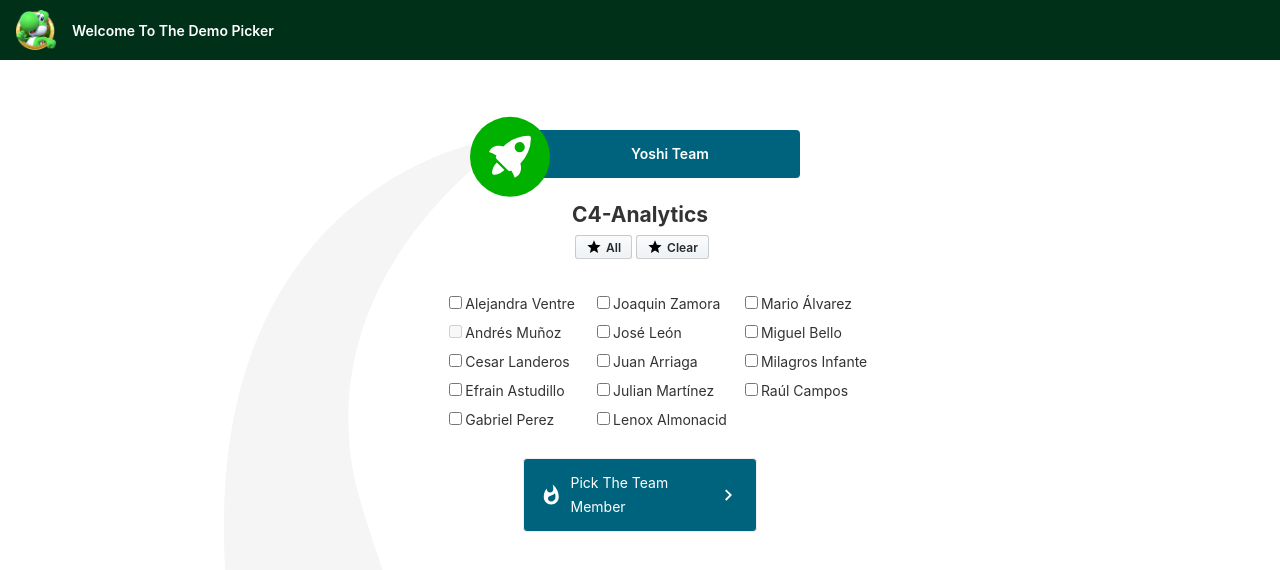
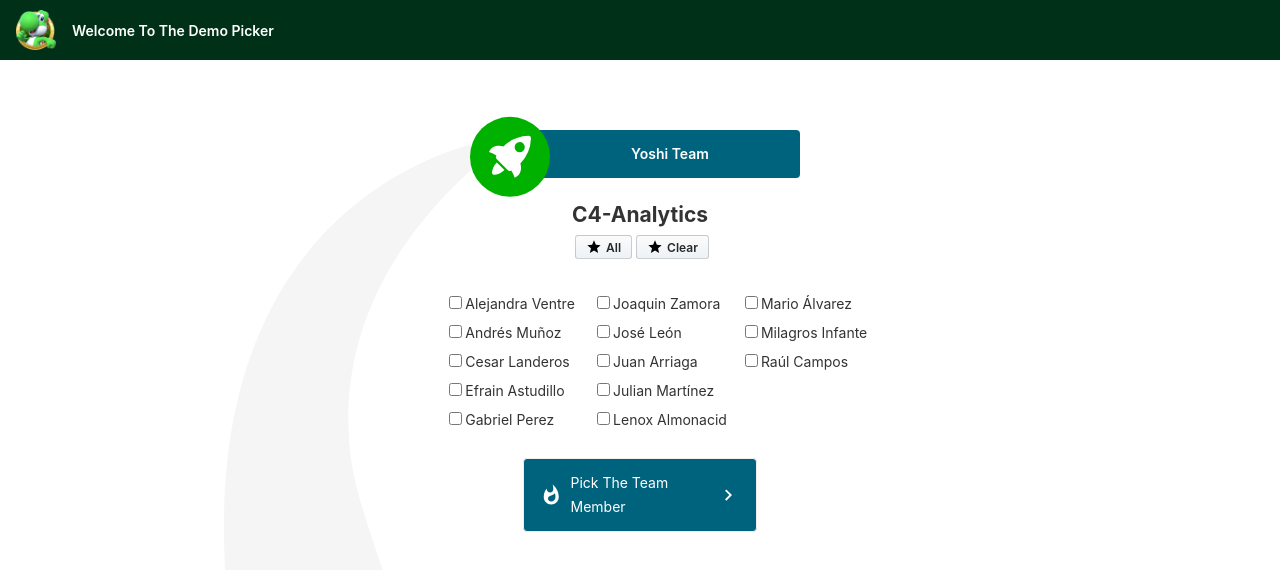
Before and after one commit to LenoxRico/demo-picker, an Angular app: page / in a window 1280 px wide. Shown: the top 570 px of the page. Built offline with nearby package versions, Linux system fonts and the light colour scheme.

Commit message:
Enable Andres

```diff
--- a/src/app/app.component.ts
+++ b/src/app/app.component.ts
@@ -30,7 +30,7 @@ export class AppComponent {
       lead: 1,
       title: this.frontTeam,
       enable: false,
-      disabled: true,
+      disabled: false,
     },
     {
       id: 3,
@@ -142,16 +142,16 @@ export class AppComponent {
       enable: false,
       disabled: false,
     },
-    {
-      id: 14,
-      role: 'Web UI Developer, Sr.',
-      name: 'Miguel',
-      lastname: 'Bello',
-      lead: 1,
-      title: this.frontTeam,
-      enable: false,
-      disabled: false,
-    },
+    // {
+    //   id: 14,
+    //   role: 'Web UI Developer, Sr.',
+    //   name: 'Miguel',
+    //   lastname: 'Bello',
+    //   lead: 1,
+    //   title: this.frontTeam,
+    //   enable: false,
+    //   disabled: false,
+    // },
   ].sort((a, b) => a.name.localeCompare(b.name));
   selectedMember = { id: 0, name: '', lastname: '', role: '' };
   loading = false;
```
